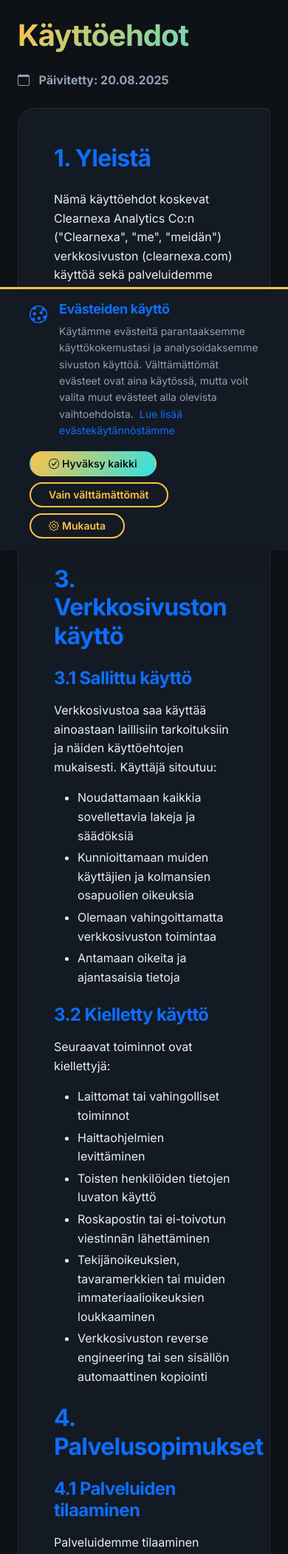
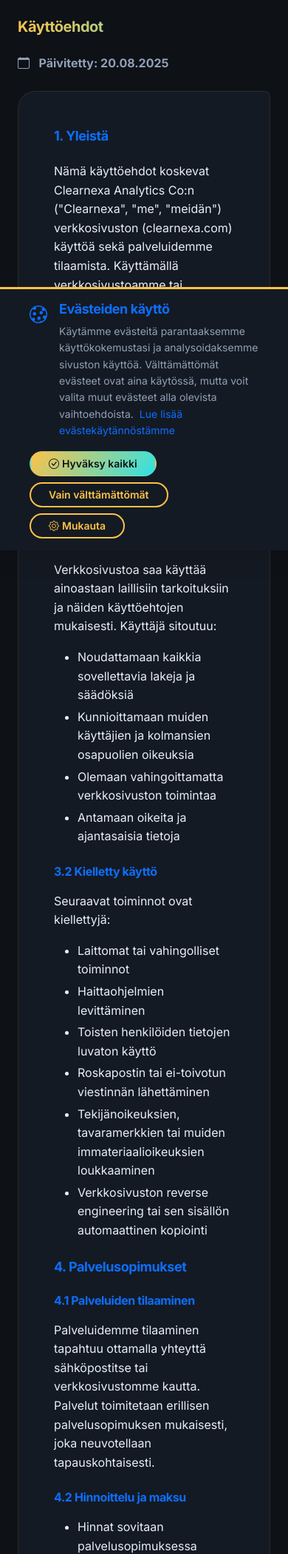
Before and after one commit to ElenaYa/clearnexa, a PHP site: page /terms.php in a window 390 px wide. Shown: the part 100-2201 px from the top of the page at 74% size. Run offline with PHP 8.4, Linux system fonts and the light colour scheme.

Commit message:
финал

```diff
--- a/assets/style.css
+++ b/assets/style.css
@@ -1829,3 +1829,126 @@
     outline-offset: 2px;
   }
 }
+
+/* Legal pages: show content immediately */
+.page-legal .reveal {
+	opacity: 1;
+	transform: none;
+	transition: none;
+}
+
+/* Disclaimer page mobile typography fixes */
+@media (max-width: 768px) {
+  .page-disclaimer h1,
+  .page-disclaimer h2,
+  .page-disclaimer h3,
+  .page-disclaimer p,
+  .page-disclaimer li {
+    overflow-wrap: anywhere;
+    word-break: break-word;
+    hyphens: auto;
+  }
+
+  .page-disclaimer h1 {
+    font-size: var(--text-2xl);
+    line-height: 1.25;
+  }
+
+  .page-disclaimer h2 {
+    font-size: var(--text-xl);
+    line-height: 1.3;
+  }
+
+  .page-disclaimer h3 {
+    font-size: var(--text-lg);
+    line-height: 1.35;
+  }
+
+  .page-disclaimer .card-diagonal {
+    padding: var(--space-xl) var(--space-lg);
+  }
+}
+
+@media (max-width: 576px) {
+  .page-disclaimer h1 {
+    font-size: var(--text-xl);
+    line-height: 1.25;
+  }
+
+  .page-disclaimer h2 {
+    font-size: var(--text-lg);
+    line-height: 1.3;
+  }
+
+  .page-disclaimer h3 {
+    font-size: var(--text-base);
+    line-height: 1.35;
+  }
+
+  .page-disclaimer .container {
+    padding-left: var(--space-md);
+    padding-right: var(--space-md);
+  }
+}
+
+/* Terms page mobile typography fixes */
+@media (max-width: 768px) {
+  .page-terms h1 {
+    font-size: var(--text-2xl);
+    line-height: 1.25;
+  }
+  .page-terms h2 {
+    font-size: var(--text-xl);
+    line-height: 1.3;
+  }
+  .page-terms h3 {
+    font-size: var(--text-lg);
+    line-height: 1.35;
+  }
+}
+
+@media (max-width: 576px) {
+  .page-terms h1 {
+    font-size: var(--text-xl);
+    line-height: 1.25;
+  }
+  .page-terms h2 {
+    font-size: var(--text-lg);
+    line-height: 1.3;
+  }
+  .page-terms h3 {
+    font-size: var(--text-base);
+    line-height: 1.35;
+  }
+}
+
+/* Privacy policy page mobile typography fixes */
+@media (max-width: 768px) {
+  .page-privacy h1 {
+    font-size: var(--text-2xl);
+    line-height: 1.25;
+  }
+  .page-privacy h2 {
+    font-size: var(--text-xl);
+    line-height: 1.3;
+  }
+  .page-privacy h3 {
+    font-size: var(--text-lg);
+    line-height: 1.35;
+  }
+}
+
+@media (max-width: 576px) {
+  .page-privacy h1 {
+    font-size: var(--text-xl);
+    line-height: 1.25;
+  }
+  .page-privacy h2 {
+    font-size: var(--text-lg);
+    line-height: 1.3;
+  }
+  .page-privacy h3 {
+    font-size: var(--text-base);
+    line-height: 1.35;
+  }
+}
--- a/disclaimer.php
+++ b/disclaimer.php
@@ -1,5 +1,8 @@
 
-<?php include 'partials/header.php'; ?>
+<?php
+$page_class = 'page-legal page-disclaimer';
+include 'partials/header.php';
+?>
 
 <!-- Disclaimer Section -->
 <section class="section">
--- a/privacy-policy.php
+++ b/privacy-policy.php
@@ -1,4 +1,7 @@
-<?php include 'partials/header.php'; ?>
+<?php
+$page_class = 'page-legal page-privacy';
+include 'partials/header.php';
+?>
 
 <!-- Privacy Policy Section -->
 <section class="section">
--- a/terms.php
+++ b/terms.php
@@ -1,5 +1,8 @@
 
-<?php include 'partials/header.php'; ?>
+<?php
+$page_class = 'page-legal page-terms';
+include 'partials/header.php';
+?>
 
 <!-- Terms of Use Section -->
 <section class="section">
```
Also changed, not shown: cookie-policy.php (+7 -13 lines).
